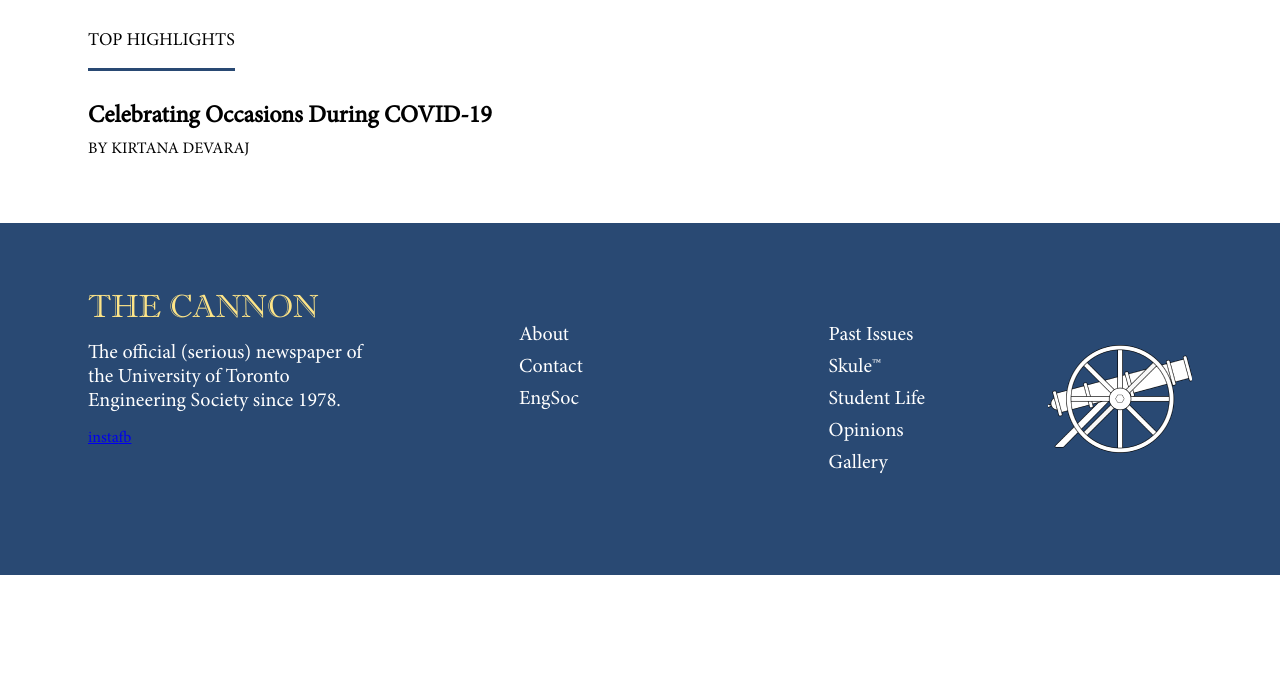
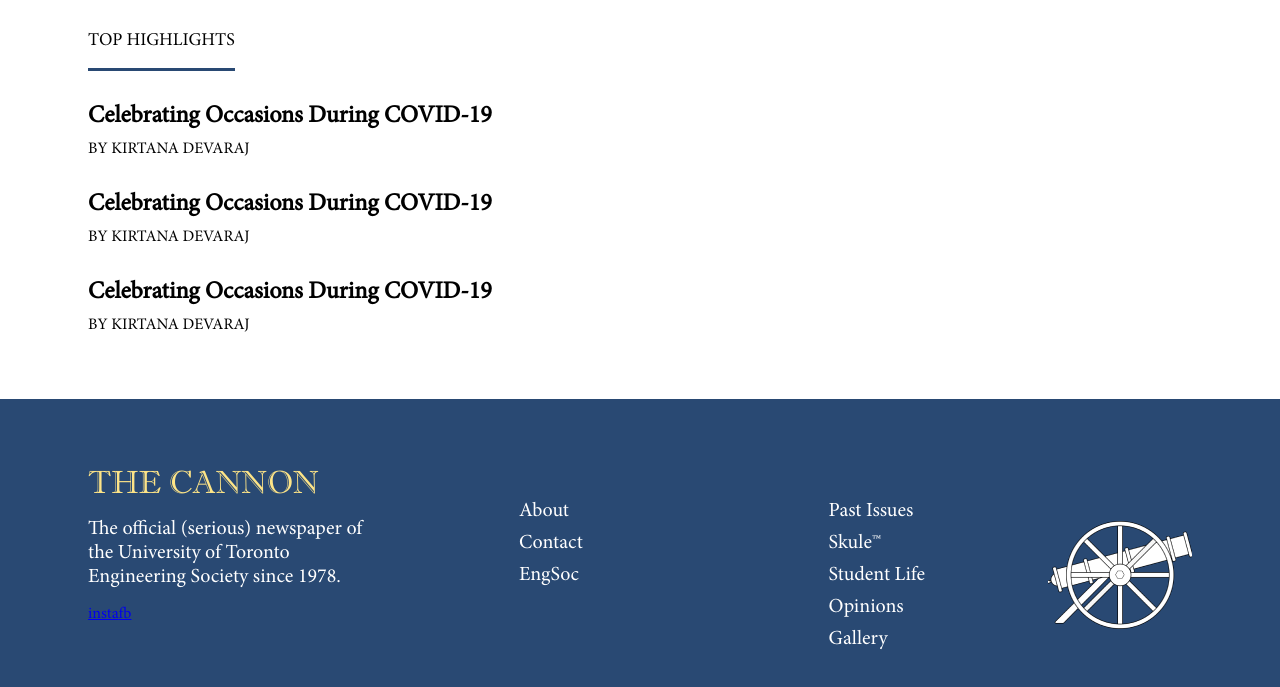
Before and after one commit to gliu20/cannon, a Gatsby site: page / in a window 1280 px wide. Shown: the part 163-850 px from the top of the page. Before the commit the page ends 800 px from the top, so only its background shows below. Built offline with nearby package versions, Linux system fonts and the light colour scheme; Gatsby itself is replaced by a stand-in of ours.

Commit message:
use modifiers

```diff
--- a/src/components/card.jsx
+++ b/src/components/card.jsx
@@ -3,7 +3,7 @@
 
 import "../styles/card.scss"
 
-const Card = ({ level, title, subtitle, media, to, children }) => {
+const Card = ({ level, title, subtitle, media, to, modifiers, children }) => {
     let titleEle;
 
     switch (level) {
@@ -39,7 +39,7 @@
 
     return (
         <Link to={to} className="card__wrapper">
-            <article className="card card--link">
+            <article className={'card ' + modifiers}>
                 {media}
                 {headerEle}
                 <div className="card__content">
--- a/src/pages/index.js
+++ b/src/pages/index.js
@@ -12,6 +12,21 @@
           title="Celebrating Occasions During COVID-19"
           subtitle="By Kirtana Devaraj"
           to="/"
+          modifiers="card--link"
+        ></Card>
+        <Card
+          level={3}
+          title="Celebrating Occasions During COVID-19"
+          subtitle="By Kirtana Devaraj"
+          to="/"
+          modifiers="card--link"
+        ></Card>
+        <Card
+          level={3}
+          title="Celebrating Occasions During COVID-19"
+          subtitle="By Kirtana Devaraj"
+          to="/"
+          modifiers="card--link"
         ></Card>
       </Section>
     </Layout >
```
Lines whose indentation alone changed are shown as unchanged.
